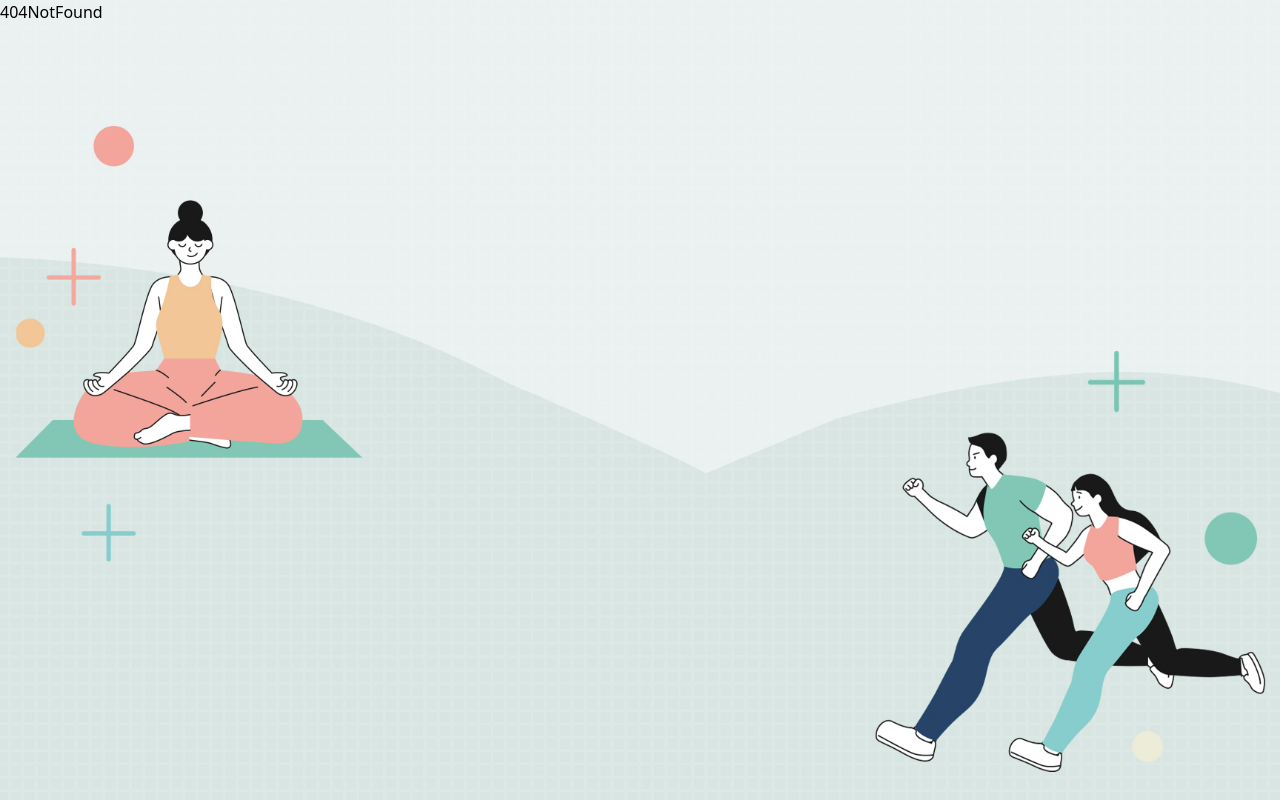
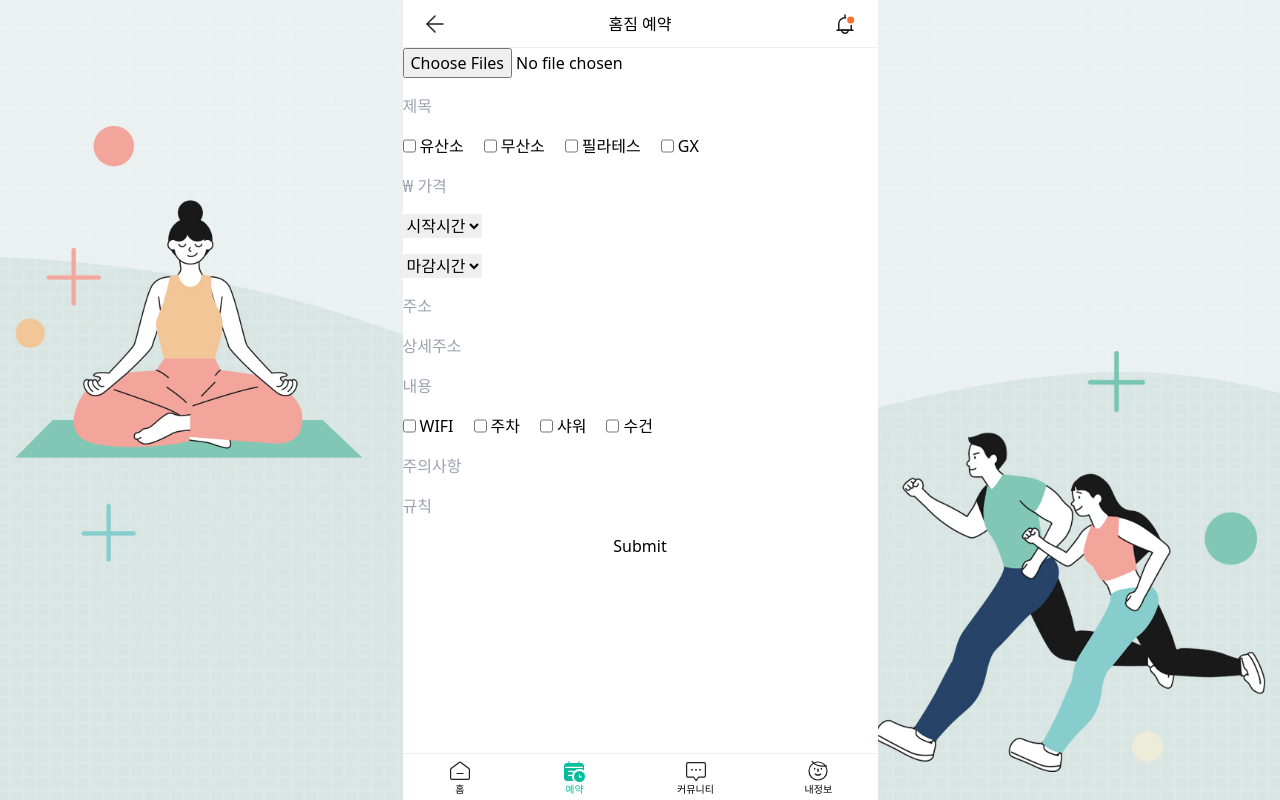
Before and after one commit to healthHealther/healthHealtherFE, a React (Create React App) app: page /spaceRegister in a window 1280 px wide. Before the commit this address had no page. Built offline with nearby package versions, Linux system fonts and the light colour scheme.

Commit message:
Add: 운동 공간 등록하는 폼 작성

```diff
--- a/package.json
+++ b/package.json
@@ -12,9 +12,12 @@
     "@types/react-dom": "^18.0.10",
     "@types/react-router-dom": "^5.3.3",
     "axios": "^1.2.2",
+    "dayjs": "^1.11.7",
     "json-server": "^0.17.1",
     "react": "^18.2.0",
+    "react-datepicker": "^4.8.0",
     "react-dom": "^18.2.0",
+    "react-hook-form": "^7.42.1",
     "react-intersection-observer": "^9.4.1",
     "react-router-dom": "^6.6.1",
     "react-scripts": "5.0.1",
@@ -48,6 +51,7 @@
   },
   "devDependencies": {
     "@types/axios": "^0.14.0",
+    "@types/react-datepicker": "^4.8.0",
     "@typescript-eslint/eslint-plugin": "^5.48.0",
     "@typescript-eslint/parser": "^5.48.0",
     "eslint": "^8.31.0",
--- a/src/components/spaceRent/GetSpaceContentDetail.ts
+++ b/src/components/spaceRent/GetSpaceContentDetail.ts
@@ -22,9 +22,12 @@ export default async function GetSpaceContentDetail({
     address: data[0].address,
     detail_address: data[0].detail_address,
     spaceType: data[0].spaceType,
+    convenienceTypes: data[0].convenienceTypes,
     note: data[0].note,
     rule: data[0].rule,
     price: data[0].price,
     urls: data[0].urls,
+    openTime: data[0].openTime,
+    closeTime: data[0].closeTime,
   });
 }
--- a/src/components/spaceRent/SpaceContentDetail.tsx
+++ b/src/components/spaceRent/SpaceContentDetail.tsx
@@ -6,12 +6,10 @@ import infomationIcon from "../../assets/infomationIcon.svg";
 
 interface SpaceContentDetailProps {
   spaceContentDetail: homeGym;
-  setRentTime: Dispatch<React.SetStateAction<number>>;
 }
 
 export default function SpaceContentDetail({
   spaceContentDetail,
-  setRentTime,
 }: SpaceContentDetailProps) {
   //   useEffect(() => {}, [spaceContentDetail]);
   console.log(spaceContentDetail);
--- /dev/null
+++ b/src/components/spaceRent/SpaceRegister.tsx
@@ -0,0 +1,191 @@
+import React, { useEffect, useState } from "react";
+import { useForm } from "react-hook-form";
+import { homeGym } from "../../interface/space";
+// import DatePicker, { registerLocale } from "react-datepicker";
+// import dayjs from "dayjs";
+// import ko from "date-fns/locale/ko";
+import "react-datepicker/dist/react-datepicker.css";
+
+export default function SpaceRegister() {
+  const {
+    register,
+    handleSubmit,
+
+    formState: { errors },
+  } = useForm<homeGym>();
+  const onSubmit = (data: homeGym) => console.log(data);
+  const spaceTypeList = ["유산소", "무산소", "필라테스", "GX"];
+  const spaceTypeListParam = ["aerobic", "anaerobic", "pilates", "GX"];
+  const convenienceList = ["WIFI", "주차", "샤워", "수건"];
+  const convenienceListParam = ["WIFI", "PARKING", "SHOWER", "TOWEL"];
+
+  const [startTime, setStartTime] = useState<number>(0);
+
+  const timeOption = Array(24)
+    .fill(1)
+    .map((v, i) => i + 1);
+
+  const onChangeHandler = (e: React.ChangeEvent<HTMLSelectElement>) => {
+    setStartTime(Number(e.currentTarget.value));
+  };
+  //   registerLocale("ko", ko);
+  return (
+    <form onSubmit={handleSubmit(onSubmit)} className="flex flex-col gap-4">
+      {/* 사진 입력 */}
+      <input
+        type="file"
+        multiple
+        accept="image/jpg,image/png,image/jpeg,image/gif"
+        {...register("urls")}
+      />
+      {/* 제목 입력 */}
+      <input
+        type="text"
+        {...register("title", { required: true })}
+        placeholder="제목"
+      />
+      {/* 운동 타입 */}
+      <div className="flex gap-5">
+        {spaceTypeList.map((item, idx) => (
+          <label className="flex gap-1" key={item}>
+            <input
+              value={spaceTypeListParam[idx]}
+              type="checkbox"
+              {...register("spaceType", { required: true })}
+            />
+            <p>{item}</p>
+          </label>
+        ))}
+      </div>
+
+      {/* 가격 입력 */}
+      <input
+        type="number"
+        {...register("price", { required: true })}
+        placeholder="₩ 가격"
+      />
+      {/* 시간 입력 */}
+      <div>
+        <select {...register("openTime")} onChange={onChangeHandler}>
+          <option value="none">시작시간</option>
+          {timeOption.map((item) => (
+            <option value={item}>{item}</option>
+          ))}
+        </select>
+      </div>
+      <div>
+        <select {...register("closeTime")}>
+          <option value="none">마감시간</option>
+          {timeOption
+            .filter((time) => time > startTime)
+            .map((item) => (
+              <option value={item}>{item}</option>
+            ))}
+        </select>
+      </div>
+
+      {/* <Controller
+        name="open_time"
+        control={control}
+        render={({ field: { onChange, value } }) => (
+          <DatePicker
+            dateFormat="yyyy년 MM월 dd일 a hh시"
+            dateFormatCalendar="yyyy년 MM월"
+            locale="ko"
+            showTimeSelect
+            timeFormat="HH:mm"
+            timeIntervals={60}
+            timeCaption="시작시간"
+            placeholderText="시작일"
+            selected={value}
+            minDate={new Date()} // 과거 날짜 disable
+            popperPlacement="auto" // 화면 중앙에 팝업이 뜨도록
+            // eslint-disable-next-line @typescript-eslint/no-explicit-any
+            onChange={(data: any) => onChange(data)}
+            // eslint-disable-next-line @typescript-eslint/no-explicit-any
+            dayClassName={(date: any): any => {
+              dayjs(date).day() === 6
+                ? "saturday"
+                : dayjs(date).day() === 0
+                ? "sunday"
+                : null;
+            }}
+          />
+        )}
+      />
+      <Controller
+        name="close_time"
+        control={control}
+        render={({ field: { onChange, value } }) => (
+          <DatePicker
+            dateFormat="yyyy년 MM월 dd일 a hh시"
+            dateFormatCalendar="yyyy년 MM월"
+            locale="ko"
+            showTimeSelect
+            timeFormat="HH:mm"
+            timeIntervals={60}
+            timeCaption="마감시간"
+            placeholderText="마감일"
+            selected={value}
+            minDate={new Date()} // 과거 날짜 disable
+            popperPlacement="auto" // 화면 중앙에 팝업이 뜨도록
+            // eslint-disable-next-line @typescript-eslint/no-explicit-any
+            onChange={(data: Date) => onChange(data)}
+            // eslint-disable-next-line @typescript-eslint/no-explicit-any
+            dayClassName={(date: Date): string =>
+              dayjs(date).day() === 6
+                ? "saturday"
+                : dayjs(date).day() === 0
+                ? "sunday"
+                : ""
+            }
+          />
+        )}
+      /> */}
+
+      {/* 주소 */}
+      <input
+        type="text"
+        {...register("address", { required: true })}
+        placeholder="주소"
+      />
+      <input
+        type="text"
+        {...register("detail_address", { required: true })}
+        placeholder="상세주소"
+      />
+      {/* 내용 */}
+      <input
+        type="text"
+        {...register("content", { required: true })}
+        placeholder="내용"
+      />
+      {/* 편의사항 */}
+      <div className="flex gap-5">
+        {convenienceList.map((item, idx) => (
+          <label className="flex gap-1" key={item}>
+            <input
+              value={convenienceListParam[idx]}
+              type="checkbox"
+              {...register("convenienceTypes", { required: true })}
+            />
+            <p>{item}</p>
+          </label>
+        ))}
+      </div>
+      {/* 주의사항 */}
+      <input
+        type="text"
+        {...register("note", { required: true })}
+        placeholder="주의사항"
+      />
+      {/* 규칙 */}
+      <input
+        type="text"
+        {...register("rule", { required: true })}
+        placeholder="규칙"
+      />
+      <input type="submit" />
+    </form>
+  );
+}
--- a/src/index.tsx
+++ b/src/index.tsx
@@ -16,6 +16,7 @@ import MyRent from "./page/myPage/myPageLink/MyRent";
 import MyPost from "./page/myPage/myPageLink/MyPost";
 import Notification from "./page/myPage/myPageLink/Notification";
 import LoginRedirect from "./page/login/LoginRedirect";
+import SpaceRegisterPage from "./page/spaceRent/SpaceRegisterPage";
 const router = createBrowserRouter([
   {
     path: "/",
@@ -57,6 +58,10 @@ const router = createBrowserRouter([
         path: "/myPage/myPost",
         element: <MyPost />,
       },
+      {
+        path: "/spaceRegister",
+        element: <SpaceRegisterPage />,
+      },
     ],
     errorElement: <NotFound />,
   },
--- a/src/interface/space.ts
+++ b/src/interface/space.ts
@@ -6,10 +6,15 @@ export interface homeGym {
   address: string;
   detail_address: string;
   spaceType: Array<string>;
+  convenienceTypes: Array<string>;
   note: string;
   rule: string;
   price: number;
   urls: img[];
+  openTime: number;
+  closeTime: number;
+  // open_time: Date;
+  // close_time: Date;
 }
 
 interface img {
--- a/src/page/spaceRent/SpaceContentPage.tsx
+++ b/src/page/spaceRent/SpaceContentPage.tsx
@@ -15,10 +15,13 @@ export default function SpaceContentPage() {
     address: "",
     detail_address: "",
     spaceType: [],
+    convenienceTypes: [],
     note: "",
     rule: "",
     price: 0,
     urls: [{ url: "" }],
+    openTime: 0,
+    closeTime: 0,
   });
   const [spaceRentParams] = useSearchParams();
   const query = spaceRentParams.get("id");
@@ -31,10 +34,7 @@ export default function SpaceContentPage() {
   }, [query]);
   return (
     <article className="w-full pb-14">
-      <SpaceContentDetail
-        spaceContentDetail={spaceContentDetail}
-        setRentTime={setRentTime}
-      />
+      <SpaceContentDetail spaceContentDetail={spaceContentDetail} />
     </article>
   );
 }
--- /dev/null
+++ b/src/page/spaceRent/SpaceRegisterPage.tsx
@@ -0,0 +1,10 @@
+import React from "react";
+import SpaceRegister from "../../components/spaceRent/SpaceRegister";
+
+export default function SpaceRegisterPage() {
+  return (
+    <article>
+      <SpaceRegister />
+    </article>
+  );
+}
```
Also changed, not shown: 1 other file (tests, documents, lock files or other folders).
